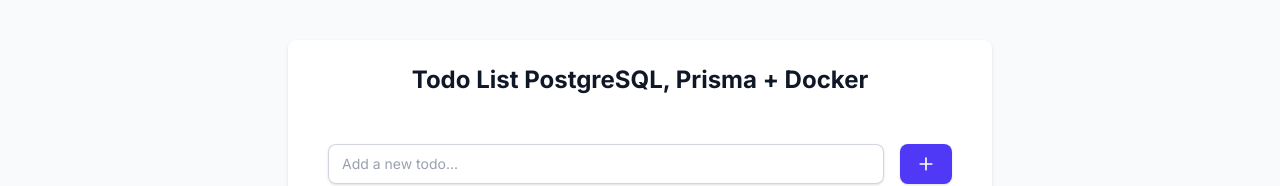
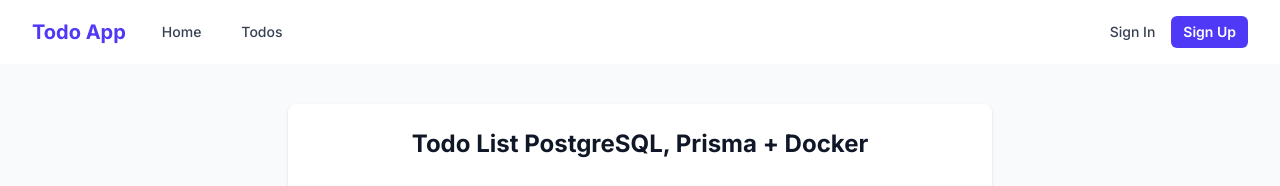
Before and after one commit to stefanpython/todo-postgresql, a Next.js app: page / in a window 1280 px wide. Shown: the top 186 px of the page. Built offline with nearby package versions, Linux system fonts and the light colour scheme; no server answers; the database is empty.

Commit message:
Update root layout to include navbar

```diff
--- a/app/layout.tsx
+++ b/app/layout.tsx
@@ -3,6 +3,7 @@
 import { Inter } from "next/font/google";
 import { TodoProvider } from "@/contexts/TodoContext";
 import { AuthProvider } from "@/contexts/AuthContext";
+import { Navbar } from "@/components/Navbar";
 
 const inter = Inter({ subsets: ["latin"] });
 
@@ -20,6 +21,7 @@
     <html lang="en">
       <body className={inter.className}>
         <AuthProvider>
+          <Navbar />
           <TodoProvider>{children}</TodoProvider>
         </AuthProvider>
       </body>
```
